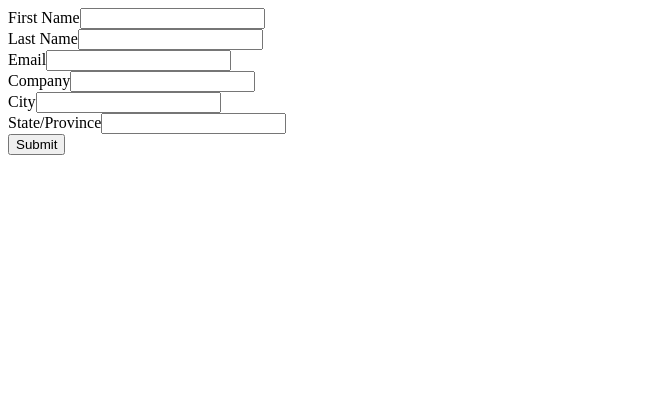
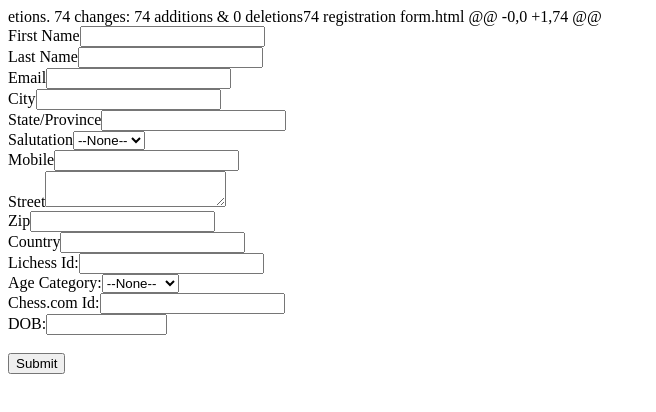
Before and after one commit to Santhosh1319/mudrachess, a plain HTML site: page registration form.html in a window 1280 px wide. Shown: the whole page, without its empty margins (0-656 px from the left). Drawn offline with nearby package versions, Linux system fonts and the light colour scheme.

Commit message:
Modified

```diff
--- a/registration form.html
+++ b/registration form.html
@@ -1,3 +1,7 @@
+etions.
+ 74 changes: 74 additions & 0 deletions74
+registration form.html
+@@ -0,0 +1,74 @@
 <!--  ----------------------------------------------------------------------  -->
 <!--  NOTE: Please add the following <META> element to your page <HEAD>.      -->
 <!--  If necessary, please modify the charset parameter to specify the        -->
@@ -5,6 +9,12 @@
 <!--  ----------------------------------------------------------------------  -->
 
 <META HTTP-EQUIV="Content-type" CONTENT="text/html; charset=UTF-8">
+<script src="https://www.google.com/recaptcha/api.js"></script>
+<script>
+ function timestamp() { var response = document.getElementById("g-recaptcha-response"); if (response == null || response.value.trim() == "") {var elems = JSON.parse(document.getElementsByName("captcha_settings")[0].value);elems["ts"] = JSON.stringify(new Date().getTime());document.getElementsByName("captcha_settings")[0].value = JSON.stringify(elems); } } setInterval(timestamp, 500);
+</script>
+<script src="https://cdn.jsdelivr.net/npm/@popperjs/core@2.11.7/dist/umd/popper.min.js" integrity="sha384-zYPOMqeu1DAVkHiLqWBUTcbYfZ8osu1Nd6Z89ify25QV9guujx43ITvfi12/QExE" crossorigin="anonymous"></script>
+<script src="https://cdn.jsdelivr.net/npm/bootstrap@5.3.0-alpha3/dist/js/bootstrap.min.js" integrity="sha384-Y4oOpwW3duJdCWv5ly8SCFYWqFDsfob/3GkgExXKV4idmbt98QcxXYs9UoXAB7BZ" crossorigin="anonymous"></script>
 
 <!--  ----------------------------------------------------------------------  -->
 <!--  NOTE: Please add the following <FORM> element to your page.             -->
@@ -12,8 +22,9 @@
 
 <form action="https://webto.salesforce.com/servlet/servlet.WebToLead?encoding=UTF-8" method="POST">
 
+<input type=hidden name='captcha_settings' value='{"keyname":"mudrachess","fallback":"true","orgId":"00D5i00000CYyhB","ts":""}'>
 <input type=hidden name="oid" value="00D5i00000CYyhB">
-<input type=hidden name="retURL" value="https://santhosh1319.github.io/mudrachess/index.html">
+<input type=hidden name="retURL" value="https://santhosh1319.github.io/mudrachess/">
 
 <!--  ----------------------------------------------------------------------  -->
 <!--  NOTE: These fields are optional debugging elements. Please uncomment    -->
@@ -29,12 +40,41 @@
 
 <label for="email">Email</label><input  id="email" maxlength="80" name="email" size="20" type="text" /><br>
 
-<label for="company">Company</label><input  id="company" maxlength="40" name="company" size="20" type="text" /><br>
-
 <label for="city">City</label><input  id="city" maxlength="40" name="city" size="20" type="text" /><br>
 
 <label for="state">State/Province</label><input  id="state" maxlength="20" name="state" size="20" type="text" /><br>
 
+<label for="salutation">Salutation</label><select  id="salutation" name="salutation"><option value="">--None--</option><option value="Mr.">Mr.</option>
+<option value="Ms.">Ms.</option>
+<option value="Mrs.">Mrs.</option>
+<option value="Dr.">Dr.</option>
+<option value="Prof.">Prof.</option>
+</select><br>
+
+<label for="mobile">Mobile</label><input  id="mobile" maxlength="40" name="mobile" size="20" type="text" /><br>
+
+<label for="street">Street</label><textarea name="street"></textarea><br>
+
+<label for="zip">Zip</label><input  id="zip" maxlength="20" name="zip" size="20" type="text" /><br>
+
+<label for="country">Country</label><input  id="country" maxlength="40" name="country" size="20" type="text" /><br>
+
+Lichess Id:<input  id="00N5i00000KeZdE" maxlength="25" name="00N5i00000KeZdE" size="20" type="text" /><br>
+
+Age Category:<select  id="00N5i00000KeZdJ" name="00N5i00000KeZdJ" title="Age Category"><option value="">--None--</option><option value="Under 7">Under 7</option>
+<option value="Under 9">Under 9</option>
+<option value="Under 11">Under 11</option>
+<option value="Under 13">Under 13</option>
+<option value="Under 15">Under 15</option>
+<option value="Under 17">Under 17</option>
+<option value="Under 19">Under 19</option>
+</select><br>
+
+Chess.com Id:<input  id="00N5i00000KeZiK" maxlength="25" name="00N5i00000KeZiK" size="20" type="text" /><br>
+
+DOB:<span class="dateInput dateOnlyInput"><input  id="00N5i00000KeZio" name="00N5i00000KeZio" size="12" type="text" /></span><br>
+
+<div class="g-recaptcha" data-sitekey="6LeEUc0lAAAAAEybiKx8bbP6E2d3GVgZW_ZB8I-k"></div><br>
 <input type="submit" name="submit">
 
 </form>
```
